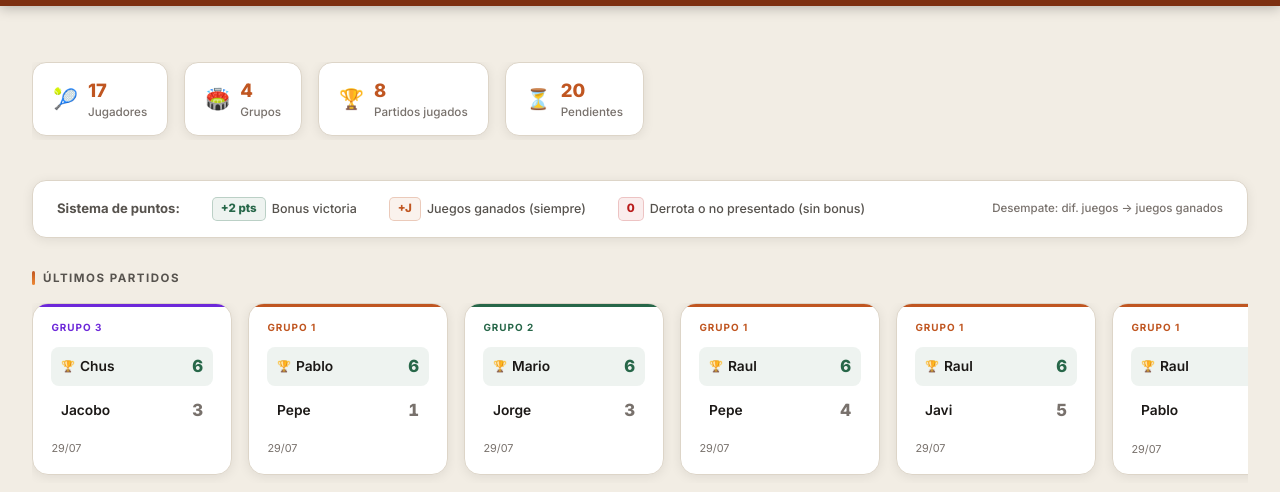
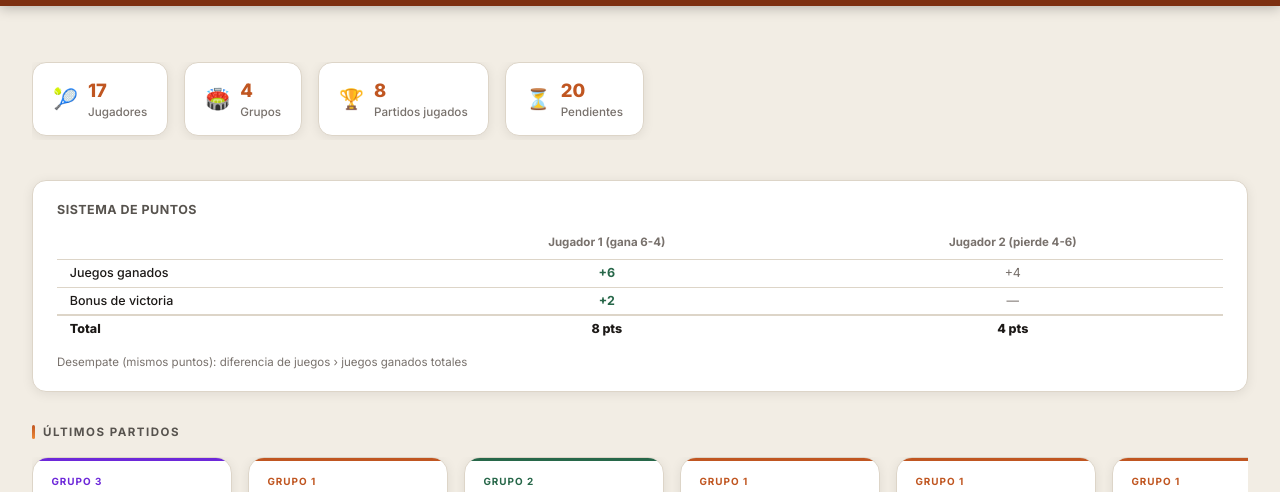
Before and after one commit to asistentepaul-ai/almendros-tennis, a website: page docs/index.html in a window 1280 px wide. Shown: the part 338-830 px from the top of the page. Drawn offline with Linux system fonts and the light colour scheme.

Commit message:
feat: tabla explicativa de puntos con ejemplo + eliminar badge TÚ

```diff
--- a/docs/index.html
+++ b/docs/index.html
@@ -435,20 +435,47 @@
 
     .scoring-legend {
       background: var(--card); border: 1px solid var(--border);
-      border-radius: 14px; padding: 1rem 1.5rem;
+      border-radius: 14px; padding: 1.2rem 1.5rem;
       margin-bottom: 2rem;
-      display: flex; align-items: center; gap: 2rem; flex-wrap: wrap;
       box-shadow: var(--shadow);
     }
 
-    .legend-item {
-      display: flex; align-items: center; gap: 6px;
-      font-size: 0.78rem; color: var(--muted2); font-weight: 500;
+    .scoring-legend-title {
+      font-size: 0.78rem; font-weight: 700; color: var(--muted2);
+      text-transform: uppercase; letter-spacing: 0.5px;
+      margin-bottom: 0.9rem;
     }
 
-    .legend-badge {
-      font-size: 0.72rem; font-weight: 800;
-      padding: 2px 8px; border-radius: 5px;
+    .scoring-table {
+      width: 100%; border-collapse: collapse;
+      font-size: 0.78rem;
+    }
+
+    .scoring-table th {
+      text-align: center; font-weight: 700; font-size: 0.72rem;
+      color: var(--muted); padding: 0 0.8rem 0.5rem;
+    }
+
+    .scoring-table th:first-child { text-align: left; }
+
+    .scoring-table td {
+      text-align: center; padding: 0.25rem 0.8rem;
+      color: var(--muted2); border-top: 1px solid var(--border);
+    }
+
+    .scoring-table td:first-child { text-align: left; color: var(--text); font-weight: 500; }
+
+    .scoring-table tr.total-row td {
+      font-weight: 800; color: var(--text); border-top: 2px solid var(--border);
+    }
+
+    .scoring-table td.pts-win { color: var(--grass); font-weight: 700; }
+    .scoring-table td.pts-loss { color: var(--muted); }
+    .scoring-table td.pts-total-win { color: var(--grass); }
+    .scoring-table td.pts-total-loss { color: var(--clay); }
+
+    .scoring-tiebreak {
+      margin-top: 0.7rem; font-size: 0.72rem; color: var(--muted);
     }
 
     .legend-badge.win { background: var(--grass-bg); color: var(--grass); border: 1px solid var(--grass-border); }
@@ -547,11 +574,34 @@
   </div>
 
   <div class="scoring-legend">
-    <strong style="font-size:0.82rem;color:var(--muted2);font-weight:700;">Sistema de puntos:</strong>
-    <div class="legend-item"><span class="legend-badge win">+2 pts</span> Bonus victoria</div>
-    <div class="legend-item"><span class="legend-badge loss">+J</span> Juegos ganados (siempre)</div>
-    <div class="legend-item"><span class="legend-badge wo">0</span> Derrota o no presentado (sin bonus)</div>
-    <div class="legend-item" style="margin-left:auto;font-size:0.72rem;color:var(--muted);">Desempate: dif. juegos → juegos ganados</div>
+    <div class="scoring-legend-title">Sistema de puntos</div>
+    <table class="scoring-table">
+      <thead>
+        <tr>
+          <th></th>
+          <th>Jugador 1 (gana 6-4)</th>
+          <th>Jugador 2 (pierde 4-6)</th>
+        </tr>
+      </thead>
+      <tbody>
+        <tr>
+          <td>Juegos ganados</td>
+          <td class="pts-win">+6</td>
+          <td class="pts-loss">+4</td>
+        </tr>
+        <tr>
+          <td>Bonus de victoria</td>
+          <td class="pts-win">+2</td>
+          <td class="pts-loss">—</td>
+        </tr>
+        <tr class="total-row">
+          <td>Total</td>
+          <td class="pts-total-win">8 pts</td>
+          <td class="pts-total-loss">4 pts</td>
+        </tr>
+      </tbody>
+    </table>
+    <div class="scoring-tiebreak">Desempate (mismos puntos): diferencia de juegos &rsaquo; juegos ganados totales</div>
   </div>
 
   <div class="section-header">
@@ -696,7 +746,7 @@
         const isFirst = pos === 1;
         const rowClass = isFirst ? 'row-1' : (isLast ? 'row-last' : '');
         const posClass = `pos-${Math.min(pos, 5)}`;
-        const isYou = p.name === 'Pablo';
+        const isYou = false;
         const diff = p.gamesDiff >= 0 ? `+${p.gamesDiff}` : `${p.gamesDiff}`;
         return `
           <tr class="${rowClass}">
```
Also changed, not shown: public/index.html (+64 -14 lines).
